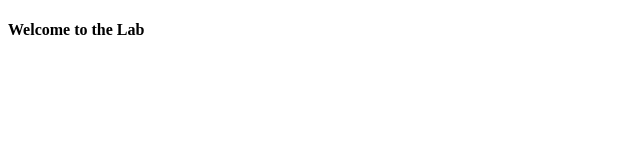
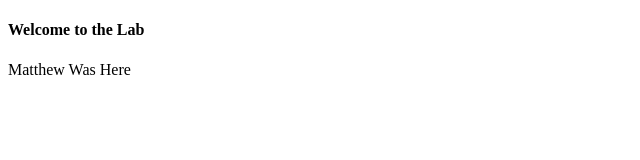
Before and after one commit to steverobinett/gitLab2023, a plain HTML site: page index.html in a window 1280 px wide. Shown: the whole page, without its empty margins (0-640 px from the left). Drawn offline with Linux system fonts and the light colour scheme.

Commit message:
Matthew Added This

```diff
--- a/index.html
+++ b/index.html
@@ -9,6 +9,7 @@
 <body>
 
     <h4>Welcome to the Lab</h4>
+    <p>Matthew Was Here</p>
 
 </body>
 </html>
```
